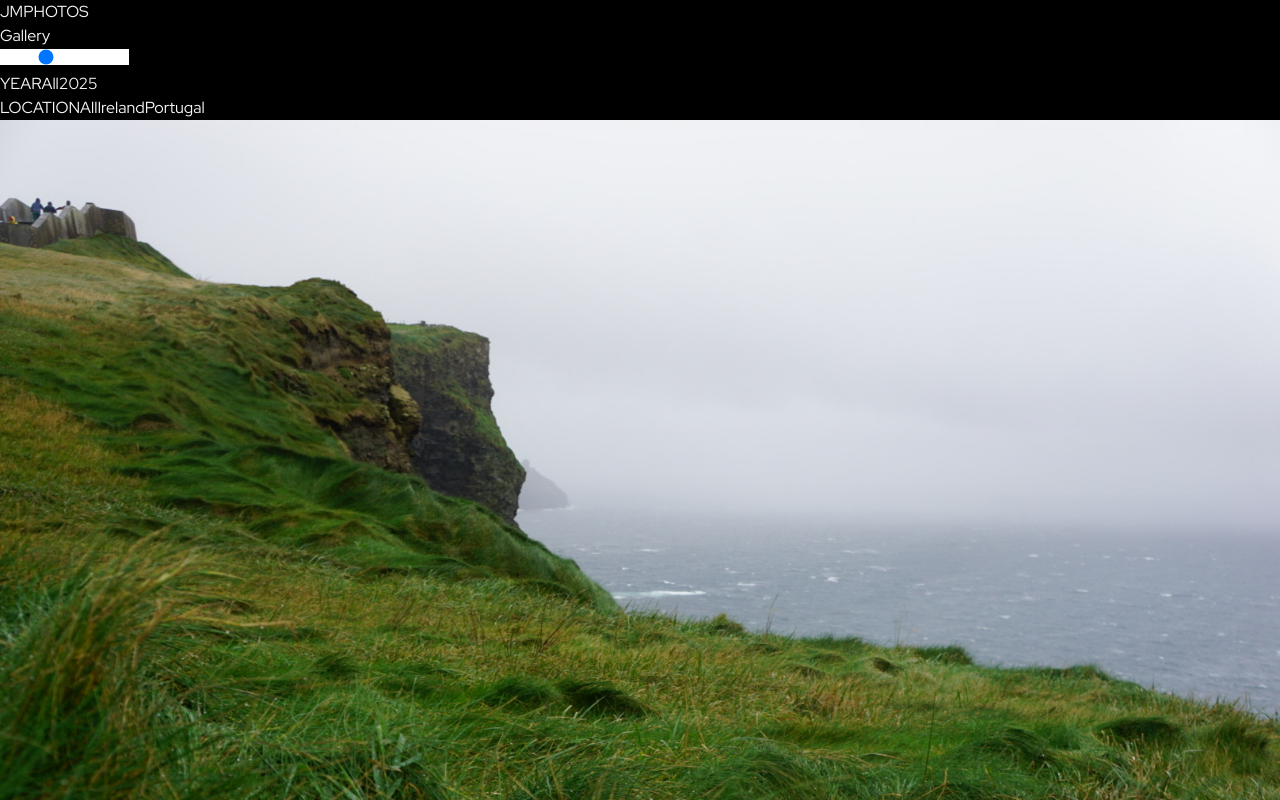
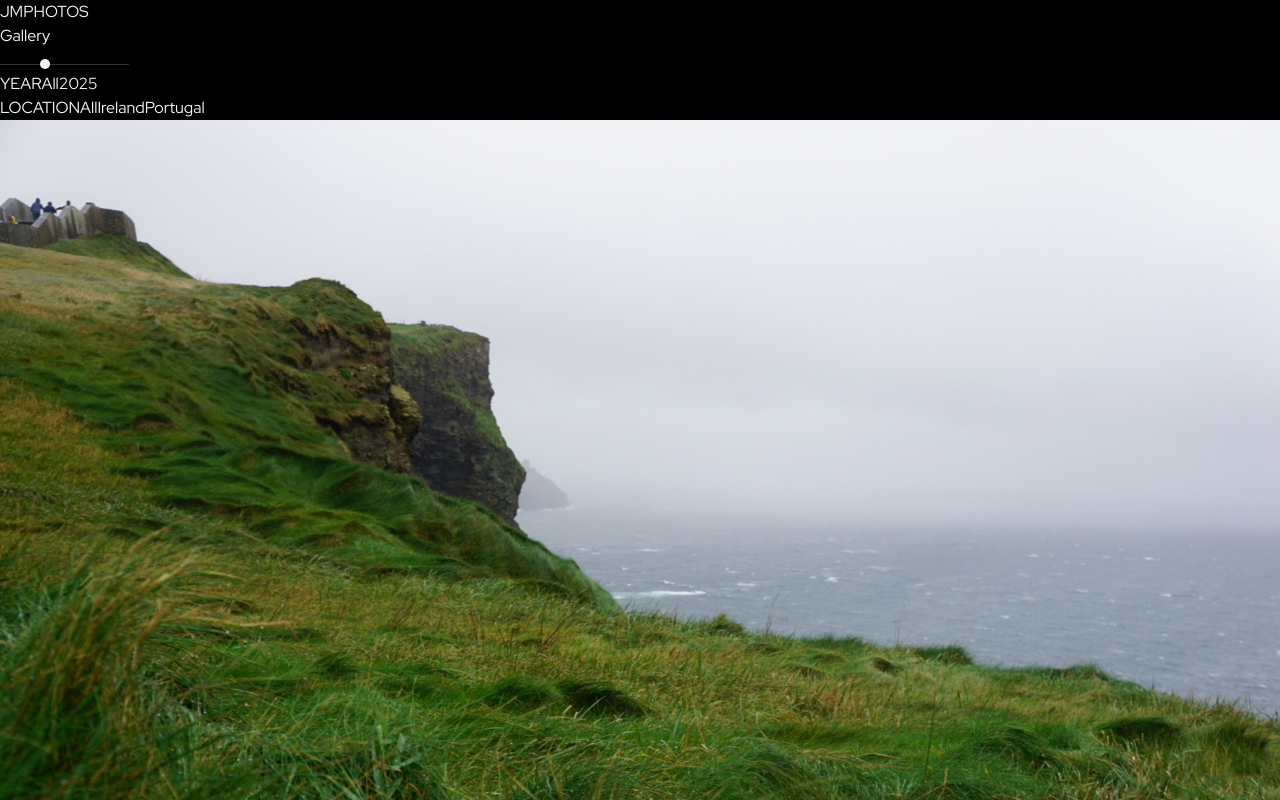
Before and after one commit to samanthacabrera/photofolio, a React (Vite) app: page /photofolio/gallery in a window 1280 px wide. Shown: the top 800 px of the page. Built offline with nearby package versions, Linux system fonts and the light colour scheme.

Commit message:
refactor Header, style slider

```diff
--- a/src/App.css
+++ b/src/App.css
@@ -12,3 +12,42 @@ html {
   background-color: black;
   color: whitesmoke;
 }
+
+/* Slider  */
+input[type="range"] {
+  -webkit-appearance: none;
+  appearance: none;
+  background: rgba(255, 255, 255, 0.2);
+  height: 1.5px;
+  border-radius: 9999px;
+  cursor: pointer;
+  transition: background 0.3s ease;
+}
+
+input[type="range"]::-webkit-slider-thumb {
+  -webkit-appearance: none;
+  appearance: none;
+  width: 10px;
+  height: 10px;
+  border-radius: 50%;
+  background: whitesmoke;
+  cursor: pointer;
+  transition: transform 0.3s ease;
+}
+
+input[type="range"]::-moz-range-thumb {
+  width: 10px;
+  height: 10px;
+  border-radius: 50%;
+  background: whitesmoke;
+  cursor: pointer;
+  transition: transform 0.3s ease;
+}
+
+input[type="range"]:hover::-webkit-slider-thumb {
+  transform: scale(1.1);
+}
+
+input[type="range"]:hover::-moz-range-thumb {
+  transform: scale(1.1);
+}
--- a/src/Gallery.jsx
+++ b/src/Gallery.jsx
@@ -100,7 +100,8 @@ function Gallery({ layoutValue }) {
         id="gallery"
         className="flex flex-col items-center min-h-screen mx-4">
         {/* Filters */}
-        <div className="self-start pt-12 px-2 flex flex-col gap-6 text-sm md:text-base">
+        <div className="self-start pt-20
+         px-2 flex flex-col gap-6 text-sm md:text-base">
           <div className="flex flex-wrap items-center gap-3">
             <span className="uppercase tracking-widest">Year</span>
             {years.map((year) => (
@@ -142,6 +143,7 @@ function Gallery({ layoutValue }) {
           </div>
         </div>
 
+      {/* Gallery */}
       <div className="py-12">
         <div className={`grid gap-4 py-2 ${galleryGridMap[layoutValue]}`} >
           {flatPhotos.map(({ id, src, desc, location, year }) => (
--- a/src/Header.jsx
+++ b/src/Header.jsx
@@ -1,82 +1,100 @@
-import { useState, useEffect, useRef } from "react";
+import { useState, useEffect } from "react";
 import { Link, useLocation } from "react-router-dom";
 
-export default function Header({ layoutValue, setLayoutValue }) {
-  const location = useLocation();
-  const [showTitle, setShowTitle] = useState(false);
-  const [menuOpen, setMenuOpen] = useState(false);
-  const menuRef = useRef(null);
 
-  const pageTitles = {
+const PAGE_TITLES = {
   "/photofolio/": "Gallery",
   "/photofolio/featured": "Featured",
   "/photofolio/gallery": "Gallery",
   "/photofolio/about": "About",
 };
 
-  const currentTitle = pageTitles[location.pathname] || "";
+const MENU_ITEMS = [
+  { label: "Home", path: "/photofolio/" },
+  { label: "Featured", path: "/photofolio/featured" },
+  { label: "Gallery", path: "/photofolio/gallery" },
+  { label: "About", path: "/photofolio/about" },
+];
 
-  const isHome = location.pathname === "/photofolio/";
+function DropdownMenu({ open, onClose, onNavigate }) {
+  useEffect(() => {
+    if (!open) return;
+    document.body.style.overflow = "hidden";
+    return () => {
+      document.body.style.overflow = "";
+    };
+  }, [open]);
+
+  if (!open) return null;
+
+  return (
+    <div
+      className="absolute left-1/2 -translate-x-1/2 top-full mt-4 w-screen h-[95vh] bg-black p-8 flex flex-col items-center text-2xl md:text-3xl tracking-[0.15em] font-medium z-50"
+    >
+      {MENU_ITEMS.map((item) => (
+        <Link
+          key={item.label}
+          to={item.path}
+          onClick={onNavigate}
+          className="py-4 hover:opacity-50 hover:-translate-y-2 transition-all duration-200"
+        >
+          {item.label}
+        </Link>
+      ))}
+
+      <button
+        onClick={onClose}
+        className="absolute bottom-8 left-1/2 -translate-x-1/2 text-5xl font-light hover:opacity-50 transition-opacity duration-200"
+        aria-label="Close menu"
+      >
+        ×
+      </button>
+    </div>
+  );
+}
+
+
+export default function Header({ layoutValue, setLayoutValue }) {
+  const location = useLocation();
+  const [menuOpen, setMenuOpen] = useState(false);
+  const [showTitle, setShowTitle] = useState(false);
+
+  const pathname = location.pathname;
+  const isHome = pathname === "/photofolio/";
+  const currentTitle = PAGE_TITLES[pathname] || "";
+  const shouldShowHeader = !isHome || showTitle;
+
+  useEffect(() => {
+    setMenuOpen(false);
+  }, [pathname]);
 
   useEffect(() => {
     if (!isHome) {
       setShowTitle(true);
-    } else {
-      setShowTitle(false);
+      return;
     }
-    setMenuOpen(false);
-  }, [location.pathname, isHome]);
-
-
-  useEffect(() => {
-    if (!isHome) return setShowTitle(true);
 
     const handleScroll = () => {
       const isMobile = window.innerWidth < 768;
-      const scrollBreakpoint = isMobile ? 90 : 750;
-      setShowTitle(window.scrollY > scrollBreakpoint);
+      const breakpoint = isMobile ? 90 : 750;
+      setShowTitle(window.scrollY > breakpoint);
     };
 
+    handleScroll();
     window.addEventListener("scroll", handleScroll);
     return () => window.removeEventListener("scroll", handleScroll);
   }, [isHome]);
 
-  useEffect(() => {
-    const handleClickOutside = (e) => {
-      if (menuRef.current && !menuRef.current.contains(e.target)) {
+  const handleNavigate = () => {
     setMenuOpen(false);
-      }
+    window.scrollTo({ top: 0, behavior: "smooth" });
   };
 
-    document.addEventListener("mousedown", handleClickOutside);
-    return () => document.removeEventListener("mousedown", handleClickOutside);
-  }, []);
-
-  useEffect(() => {
-    if (menuOpen) {
-      document.body.style.overflow = "hidden";
-    } else {
-      document.body.style.overflow = "";
-    }
-
-    return () => {
-      document.body.style.overflow = "";
-    };
-  }, [menuOpen]);
-
-  const handleNavigate = () => {
-    setMenuOpen(false);
-    window.scrollTo({
-      top: 0,
-      behavior: "smooth",
-    });
-  };
+  if (!shouldShowHeader) return null;
 
   return (
-  <>
-    {(!isHome || showTitle) && (
-    <header className="sticky top-0 z-50 w-screen h-[5vh] bg-black flex items-center justify-center text-[10px] md:text-sm tracking-[0.2em] relative">
-        <div className="absolute left-4">
+    <header className="sticky top-0 z-50 w-screen h-[15vh] bg-black flex items-center justify-center text-[10px] md:text-sm tracking-[0.2em] relative">
+      <div className="hidden md:flex absolute left-6">
         <Link
           to="/photofolio/"
           onClick={handleNavigate}
@@ -86,24 +104,19 @@ export default function Header({ layoutValue, setLayoutValue }) {
         </Link>
       </div>
 
-
+      {/* Page Title / Dropdown Menu */}
       {currentTitle && (
         <div
-          ref={menuRef}
-          className={`absolute left-1/2 -translate-x-1/2
-            transition-all duration-300 ease-out
+          className={`absolute left-1/2 -translate-x-1/2 transition-all duration-300 ease-out
             ${
-              currentTitle === "About"
-                ? "opacity-100 translate-y-0 pointer-events-auto"
-                : showTitle
+              currentTitle === "About" || showTitle
                 ? "opacity-100 translate-y-0"
                 : "opacity-0 -translate-y-1 pointer-events-none"
-            }
-          `}
+            }`}
         >
           {!menuOpen && (
             <button
-            onClick={() => setMenuOpen((prev) => !prev)}
+              onClick={() => setMenuOpen(true)}
               className="text-sm md:text-base tracking-widest hover:opacity-70 transition-opacity uppercase"
               aria-label="Open menu"
             >
@@ -111,37 +124,16 @@ export default function Header({ layoutValue, setLayoutValue }) {
             </button>
           )}
 
-          {menuOpen && (
-          <div className="absolute left-1/2 -translate-x-1/2 top-full mt-4 w-screen h-[95vh] bg-black p-8 flex flex-col items-center text-2xl md:text-3xl tracking-[0.15em] font-medium z-50" >
-              {[
-                { label: "Home", path: "/photofolio/" },
-                { label: "Featured", path: "/photofolio/featured" },
-                { label: "Gallery", path: "/photofolio/gallery" },
-                { label: "About", path: "/photofolio/about" },
-              ].map((item) => (
-                <Link
-                  key={item.label}
-                  to={item.path}
-                  onClick={handleNavigate}
-                  className="py-4 hover:opacity-50 hover:-translate-y-2 transition-all duration-200"
-                >
-                  {item.label}
-                </Link>
-              ))}
-            <button
-              onClick={() => setMenuOpen(false)}
-              className="absolute bottom-8 left-1/2 -translate-x-1/2 text-5xl font-light hover:opacity-50 transition-opacity duration-200"
-              aria-label="Close menu"
-            >
-              ×
-            </button>
-            </div>
-          )}
+          <DropdownMenu
+            open={menuOpen}
+            onClose={() => setMenuOpen(false)}
+            onNavigate={handleNavigate}
+          />
         </div>
       )}
 
-      {(!isHome || showTitle) && (
-      <div className="absolute right-4 hidden md:flex items-center space-x-2">
+      {/* Slider */}
+      <div className="absolute right-6 hidden md:flex items-center space-x-2">
         <input
           type="range"
           min={1}
@@ -149,17 +141,10 @@ export default function Header({ layoutValue, setLayoutValue }) {
           step={1}
           value={layoutValue}
           onChange={(e) => setLayoutValue(Number(e.target.value))}
-            className="w-28 h-1 rounded-full bg-white/50 accent-white cursor-pointer transition-all duration-300 ease-in-out
-                      hover:bg-white/80 focus:outline-none"
-            style={{
-              WebkitAppearance: "none",
-              appearance: "none",
-            }}
+          className="w-28 h-1 rounded-full bg-white/50 accent-white cursor-pointer transition-all duration-300 ease-in-out hover:bg-white/80 focus:outline-none"
+          style={{ WebkitAppearance: "none", appearance: "none" }}
         />
       </div>
-      )}
     </header>
-    )}
-    </>
   );
 }
--- a/src/Home.jsx
+++ b/src/Home.jsx
@@ -6,7 +6,7 @@ function Home ({ layoutValue }) {
 
   return (
     <Transition>
-      <div className="flex flex-col space-y-6">
+      <div className="flex flex-col space-y-24">
         <Hero layoutValue={layoutValue} />
         <Gallery layoutValue={layoutValue} />
       </div>
```
Lines whose indentation alone changed are shown as unchanged.
